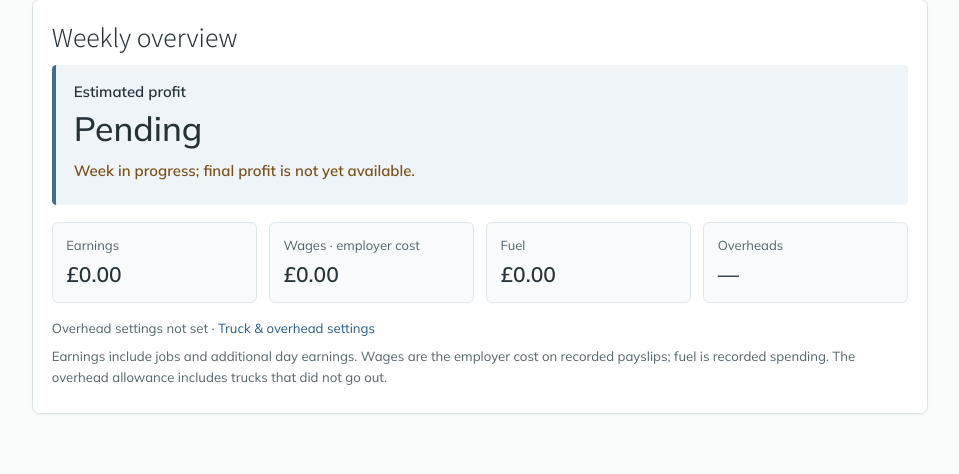
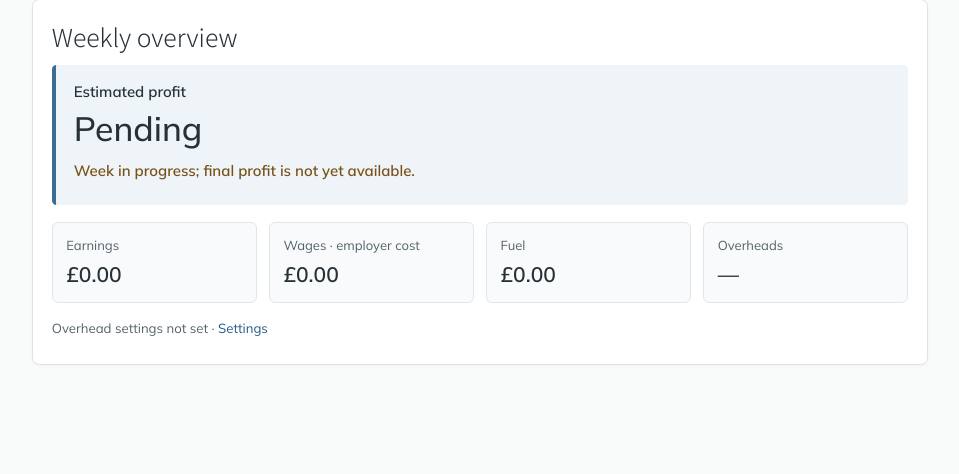
Before and after one commit to rhysjj111/haulage_assist, a Flask app: page /owner-analysis in a window 1280 px wide. Shown: the part 484-958 px from the top of the page, without its empty margins (160-1119 px from the left). After the commit the page ends 849 px from the top, so only its background shows below. Run offline with Flask 3, Linux system fonts and the light colour scheme; data that the repository does not hold is empty; parts of the project's set-up code (start-up, migrations or seed data) failed here and were passed over; some libraries are stand-ins or nearby versions.

Commit message:
Shorten owner overview overhead text

```diff
--- a/haulage_app/owner_analysis/templates/owner_analysis/_overhead_basis.html
+++ b/haulage_app/owner_analysis/templates/owner_analysis/_overhead_basis.html
@@ -1,4 +1,5 @@
 {% set is_monthly = report.weeks is defined %}
+{% macro allowance(value) -%}{% if value is not none and value % 100 == 0 %}£{{ value // 100 }}{% else %}{{ money(value) }}{% endif %}{%- endmacro %}
 <div class="owner-overhead-basis owner-muted owner-small">
   {% if overhead_basis.state == 'mixed' %}
     <details>
@@ -7,7 +8,7 @@
         {% for week in overhead_basis.weeks %}
         <li>
           <strong>{{ week.week_start.strftime('%d %b %Y') }} – {{ week.week_end.strftime('%d %b %Y') }}</strong><br>
-          {% if week.truck_count is none %}Not set{% else %}{{ week.truck_count }} {{ 'truck' if week.truck_count == 1 else 'trucks' }} · {{ money(week.allowance_per_truck) }} per truck per week{% endif %}
+          {% if week.truck_count is none %}Not set{% else %}{{ week.truck_count }} {{ 'truck' if week.truck_count == 1 else 'trucks' }} × {{ allowance(week.allowance_per_truck) }}/week{% endif %}
         </li>
         {% endfor %}
       </ul>
@@ -15,11 +16,10 @@
   {% endif %}
   <p>
     {% if overhead_basis.state == 'uniform' %}
-      {{ overhead_basis.truck_count }} {{ 'truck' if overhead_basis.truck_count == 1 else 'trucks' }} · {{ money(overhead_basis.allowance_per_truck) }} per truck per week ·
+      Overheads: {{ overhead_basis.truck_count }} {{ 'truck' if overhead_basis.truck_count == 1 else 'trucks' }} × {{ allowance(overhead_basis.allowance_per_truck) }}/week ·
     {% elif overhead_basis.state == 'missing' %}
       Overhead settings not set{% if is_monthly %} for the completed weeks{% endif %} ·
     {% endif %}
-    {% if is_monthly and overhead_basis.week_count %}{{ overhead_basis.week_count }} completed payroll {{ 'week' if overhead_basis.week_count == 1 else 'weeks' }} included ·{% endif %}
-    <a href="{{ settings_url }}">Truck &amp; overhead settings</a>
+    <a href="{{ settings_url }}" aria-label="Truck and overhead settings">Settings</a>
   </p>
 </div>
--- a/haulage_app/owner_analysis/templates/owner_analysis/monthly.html
+++ b/haulage_app/owner_analysis/templates/owner_analysis/monthly.html
@@ -54,7 +54,6 @@
       <div class="owner-metric"><span class="owner-metric-label">Overheads</span><strong class="owner-metric-value">{{ money(report.overheads) }}</strong></div>
     </div>
     {% include 'owner_analysis/_overhead_basis.html' %}
-    <p class="owner-muted owner-small">Wages are recorded employer costs; fuel is recorded spending. Overheads include the allowance for every truck in each included week.</p>
     {% else %}<p>No completed payroll weeks yet.</p><p class="owner-muted owner-small">Figures will appear after the first included payroll week has finished.</p>{% include 'owner_analysis/_overhead_basis.html' %}{% endif %}
   </section>
 
--- a/haulage_app/owner_analysis/templates/owner_analysis/weekly.html
+++ b/haulage_app/owner_analysis/templates/owner_analysis/weekly.html
@@ -47,7 +47,6 @@
       <div class="owner-metric"><span class="owner-metric-label">Overheads</span><strong class="owner-metric-value">{{ money(report.overheads) }}</strong></div>
     </div>
     {% include 'owner_analysis/_overhead_basis.html' %}
-    <p class="owner-muted owner-small">Earnings include jobs and additional day earnings. Wages are the employer cost on recorded payslips; fuel is recorded spending. The overhead allowance includes trucks that did not go out.</p>
   </section>
 
   {% include 'owner_analysis/_absence_summary.html' %}
```
Also changed, not shown: docs/owner-analysis.md (+4 -2 lines).
